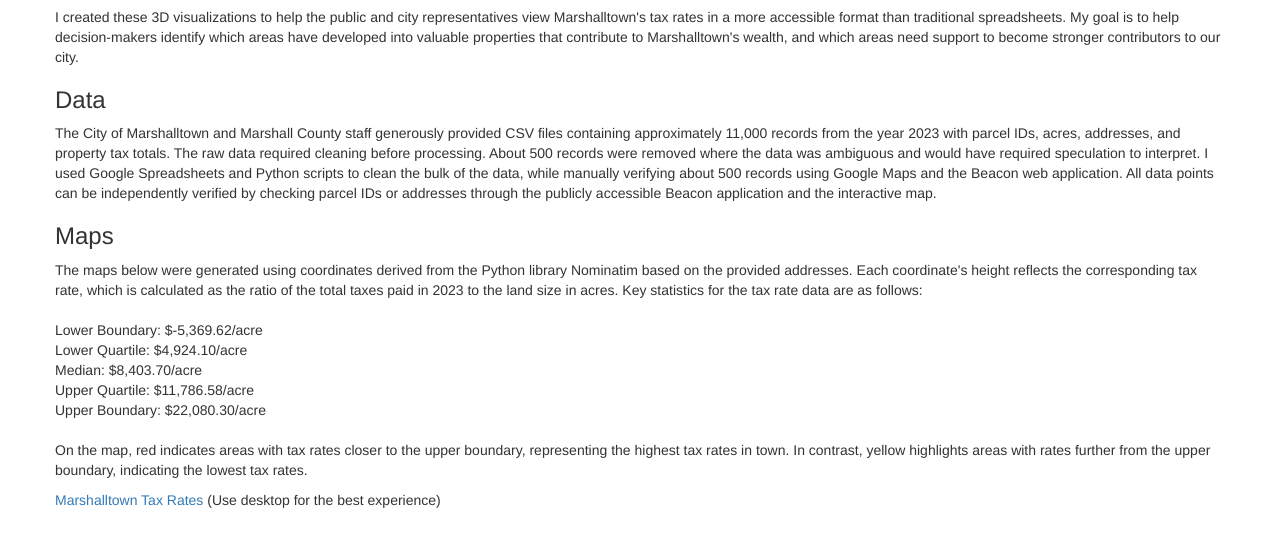
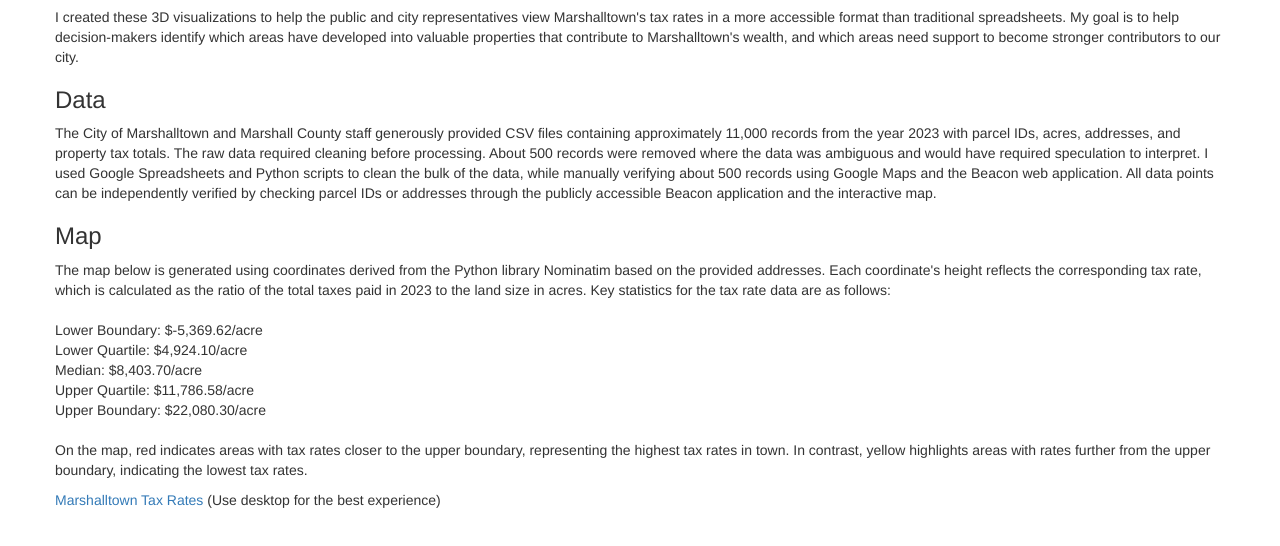
Before and after one commit to myepez/marshalltown-ia, a plain HTML site: page docs/index.html in a window 1280 px wide. Shown: the part 192-738 px from the top of the page. Drawn offline with nearby package versions, Linux system fonts and the light colour scheme.

Commit message:
Fixed typos

```diff
--- a/docs/index.html
+++ b/docs/index.html
@@ -10,7 +10,7 @@
     <!-- Latest compiled and minified JavaScript -->
     <script src="https://cdn.jsdelivr.net/npm/bootstrap@3.4.1/dist/js/bootstrap.min.js" integrity="sha384-aJ21OjlMXNL5UyIl/XNwTMqvzeRMZH2w8c5cRVpzpU8Y5bApTppSuUkhZXN0VxHd" crossorigin="anonymous"></script>
     <meta charset="UTF-8">
-    <title>Marshalltown, IA Tax Rates Maps</title>
+    <title>Marshalltown, IA</title>
 </head>
     <body class="bg-light">
         <div class="container">
@@ -36,9 +36,9 @@
                         while manually verifying about 500 records using Google Maps and the Beacon web application. All data points can be independently verified by
                         checking parcel IDs or addresses through the publicly accessible Beacon application and the interactive map.
                     </p>
-                    <h3>Maps</h3>
+                    <h3>Map</h3>
                     <p>
-                        The maps below were generated using coordinates derived from the Python library Nominatim based on the provided addresses. Each coordinate's
+                        The map below is generated using coordinates derived from the Python library Nominatim based on the provided addresses. Each coordinate's
                         height reflects the corresponding tax rate, which is calculated as the ratio of the total taxes paid in 2023 to the land size in acres. Key
                         statistics for the tax rate data are as follows:<br>
 
```
